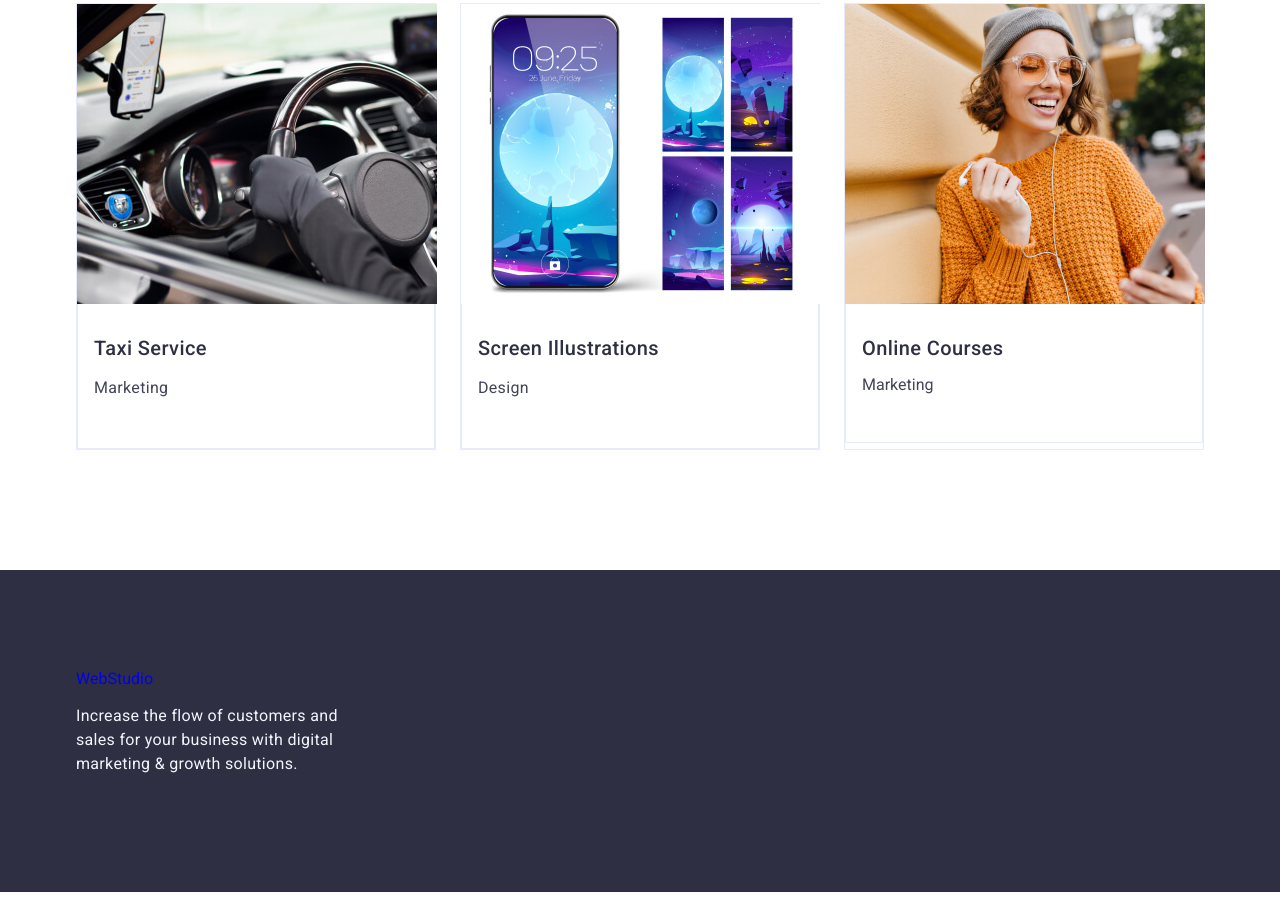
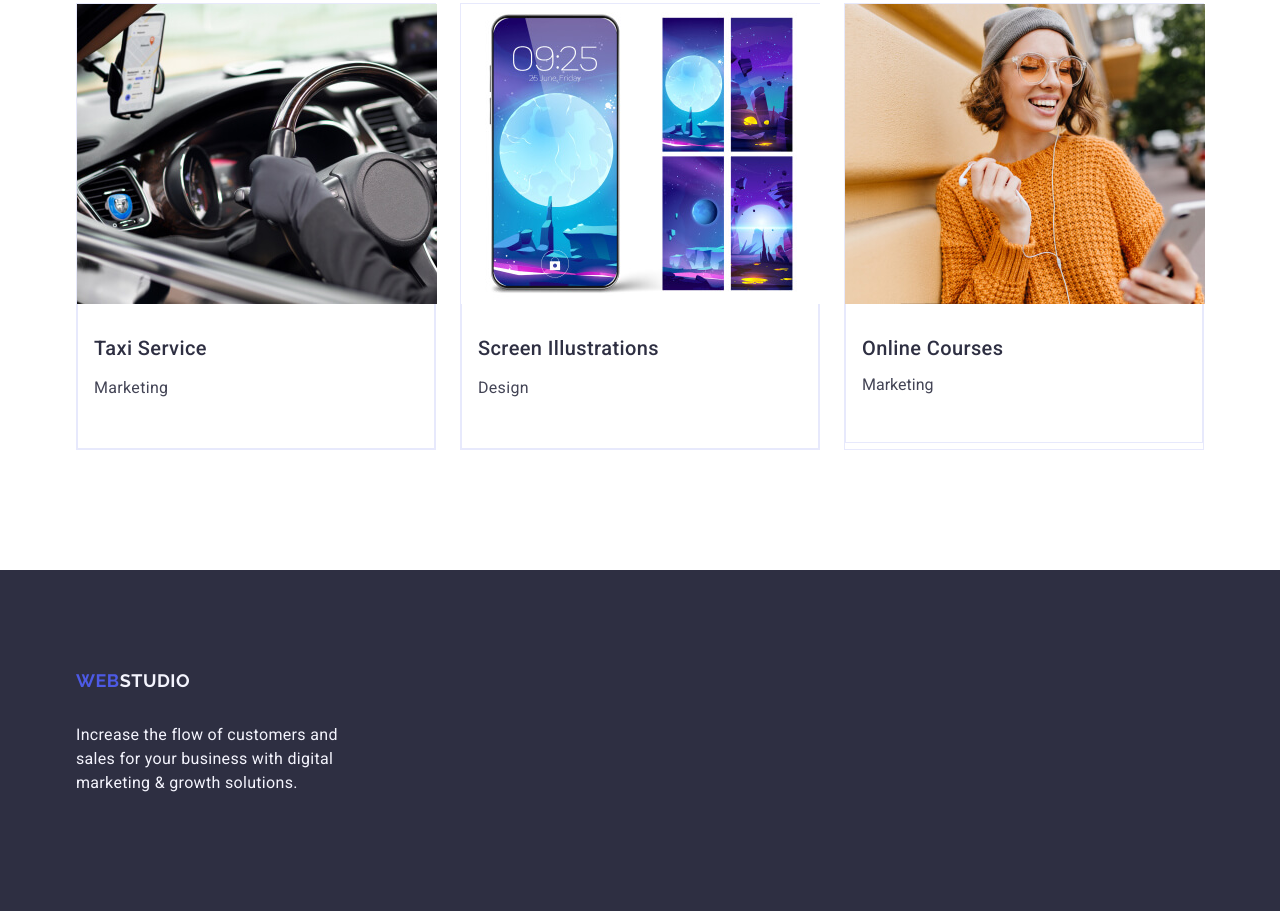
Before and after one commit to Qvantt/goit-markup-hw-03, a plain HTML site: page index.html in a window 1280 px wide. Shown: the part 2544-3455 px from the top of the page. Drawn offline with nearby package versions, Linux system fonts and the light colour scheme.

Commit message:
Update styles.css

```diff
--- a/css/styles.css
+++ b/css/styles.css
@@ -332,7 +332,7 @@ img {
   max-width: 264px;
 }
 
-.logo-footer {
+.footer-logo {
   font-family: "Raleway", sans-serif;
   font-weight: 700;
   font-size: 18px;
@@ -345,6 +345,6 @@ img {
   margin-bottom: 16px;
 }
 
-.logo-white-footer {
+.footer-logo-span {
   color: #f4f4fd;
 }
```
